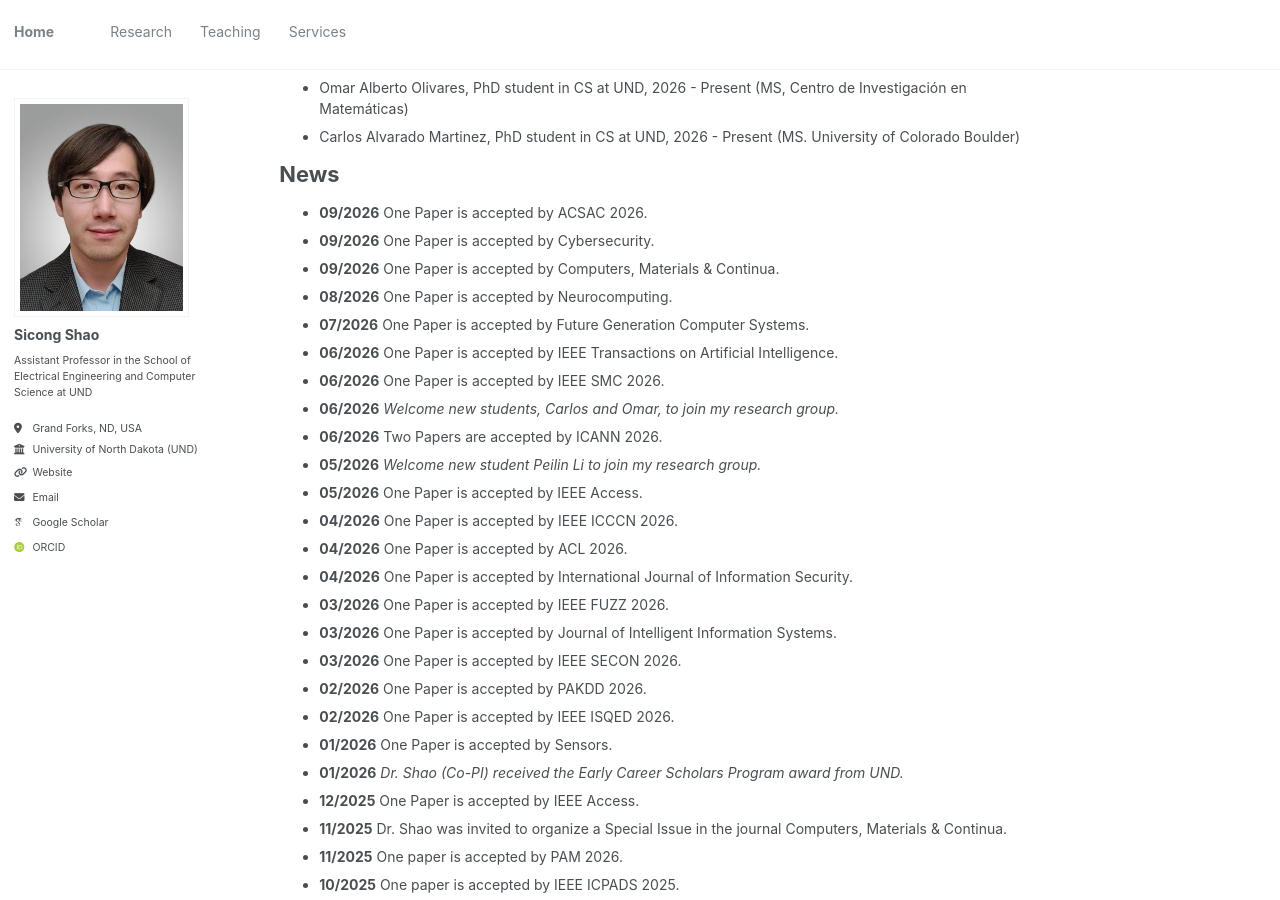
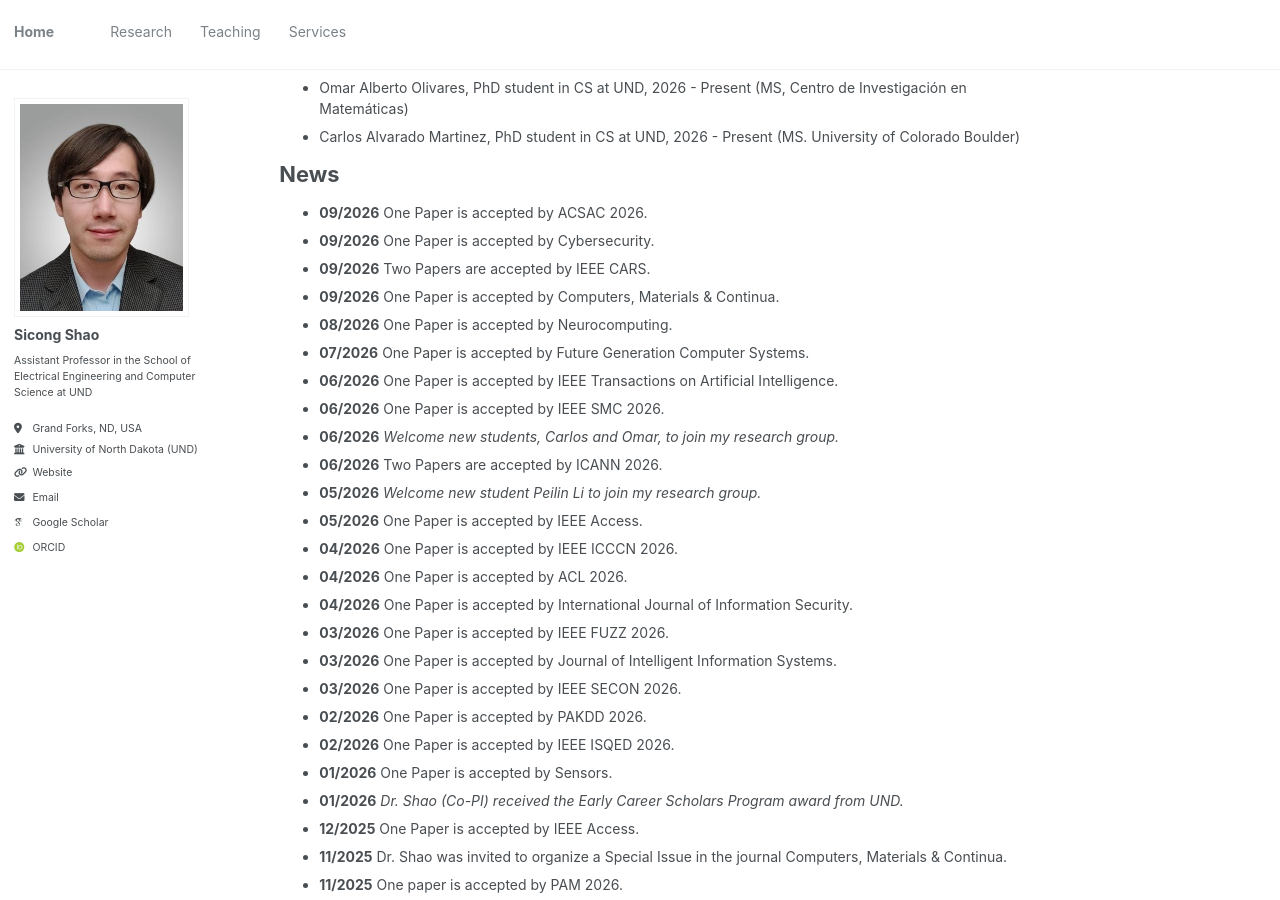
Before and after one commit to sicongshao/sicongshao.github.io, a Jekyll site: the page built from _pages/about.md, in a window 1280 px wide and 900 px high, scrolled down 683 px. Built offline with Jekyll 4.4.1, drawn with Linux system fonts in a browser that asks for light colours; some web fonts are replaced.

Commit message:
first commit

```diff
--- a/_pages/about.md
+++ b/_pages/about.md
@@ -37,6 +37,7 @@ News
 ======
 * **09/2026** One Paper is accepted by ACSAC 2026.
 * **09/2026** One Paper is accepted by Cybersecurity.
+* **09/2026** Two Papers are accepted by IEEE CARS.
 * **09/2026** One Paper is accepted by Computers, Materials & Continua.
 * **08/2026** One Paper is accepted by Neurocomputing.
 * **07/2026** One Paper is accepted by Future Generation Computer Systems.
```
